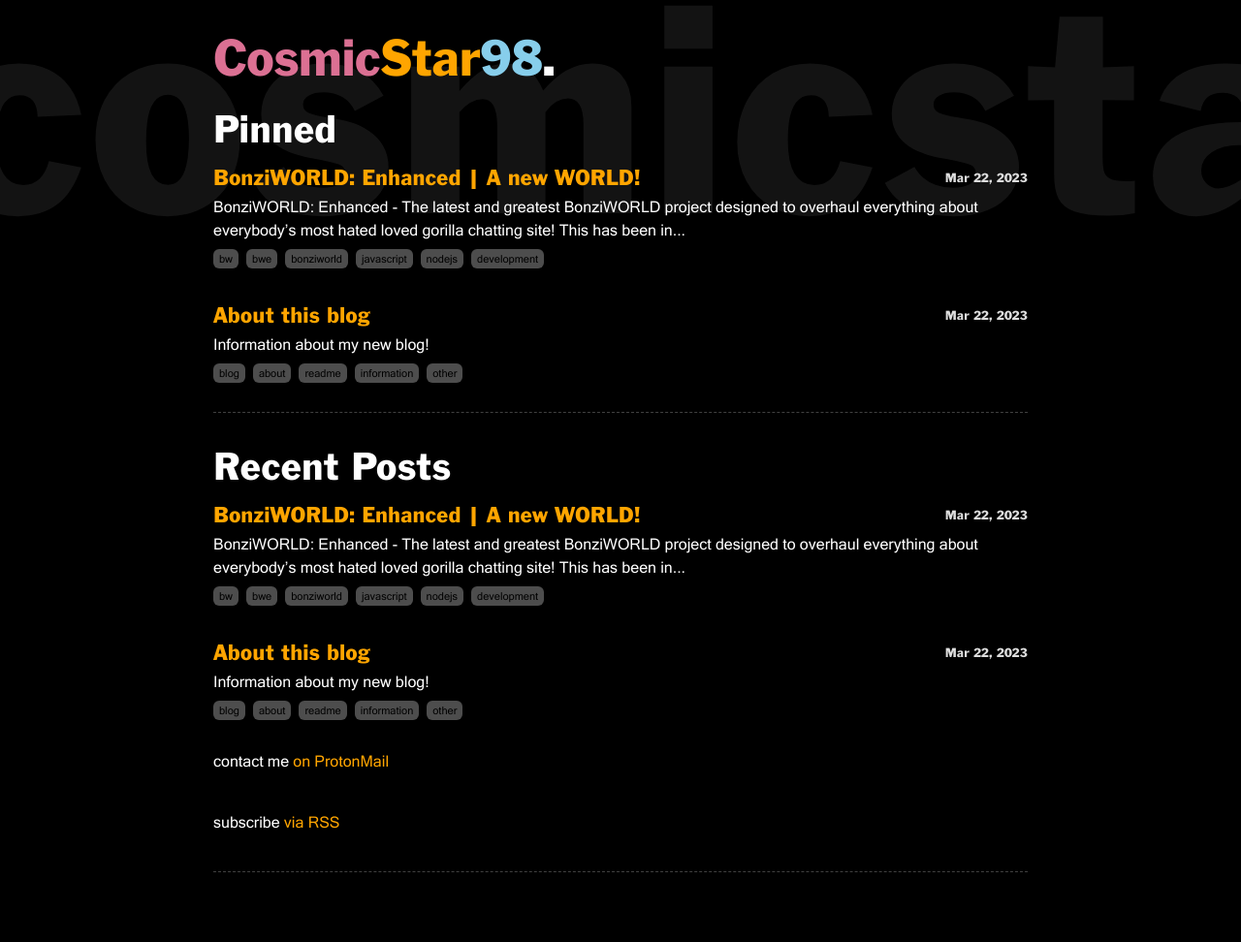
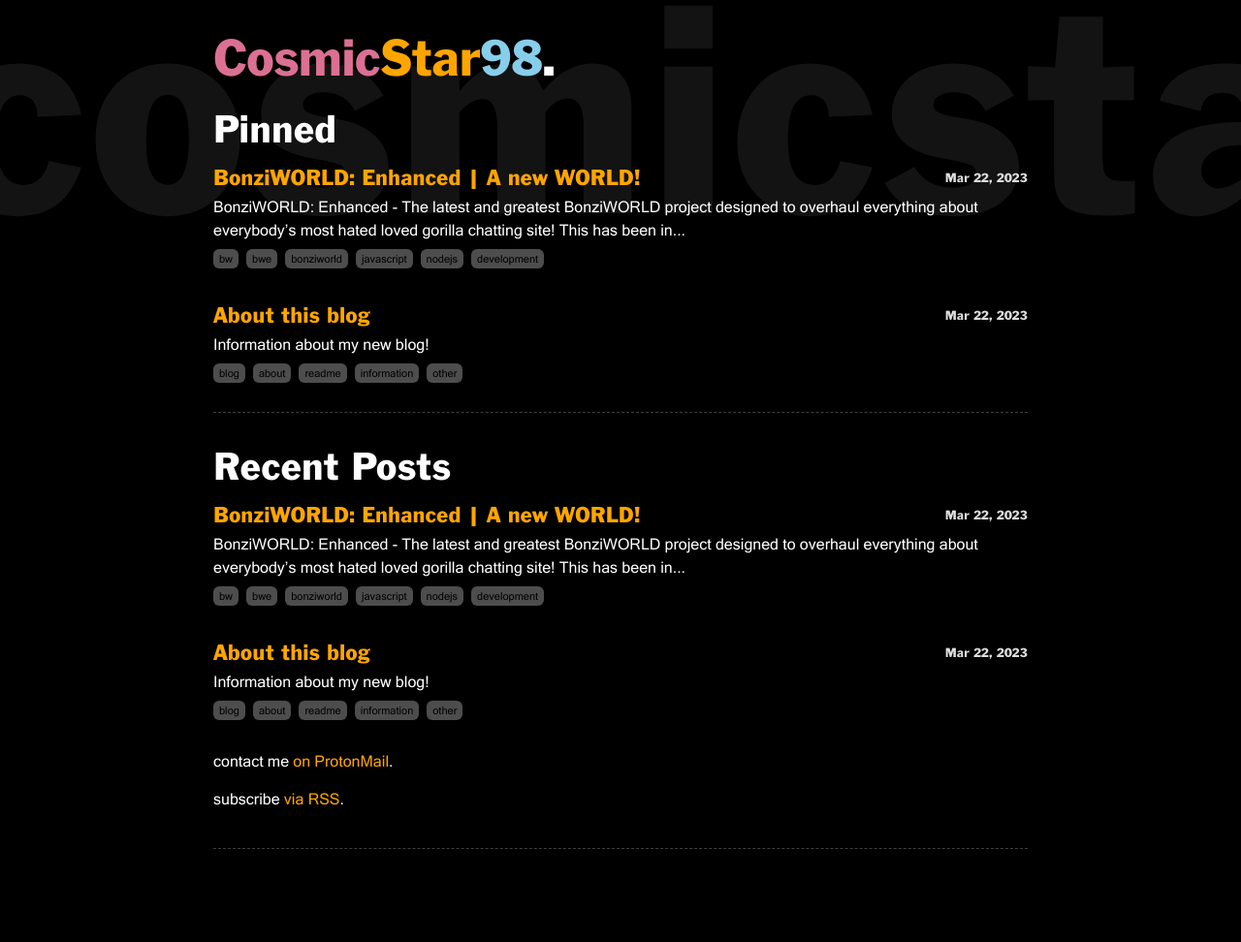
Before and after one commit to CosmicStar98/cosmicstar98.github.io, a Jekyll site: the page built from index.markdown, in a window 1280 px wide. Shown: the whole page at 97% size. Built offline with Jekyll 4.4.1, drawn with Linux system fonts in a browser that asks for light colours; Markdown is read by kramdown in place of the engine named in the settings; a script that is not in the unit is left out; after the commit the page ends 948 px from its top, so only the background shows below that.

Commit message:
Update home.html

```diff
--- a/_layouts/home.html
+++ b/_layouts/home.html
@@ -29,9 +29,8 @@ layout: default
       {%- endfor -%}
     </ul>
 
-    <p>contact me <a href="mailto:dev.cosmicstar98@protonmail.com" target="_blank" alt="Contact me on ProtonMail." title="Contact me on ProtonMail.">on ProtonMail</a></p>
-    <br>
-    <p class="rss-subscribe">subscribe <a href="{{ "/feed.xml" | relative_url }}">via RSS</a></p>
+    <p>contact me <a href="mailto:dev.cosmicstar98@protonmail.com" target="_blank" alt="Contact me on ProtonMail." title="Contact me on ProtonMail.">on ProtonMail</a>.</p>
+    <p class="rss-subscribe">subscribe <a href="{{ "/feed.xml" | relative_url }}" alt="Subscribe via RSS." title="Subscribe via RSS.">via RSS</a>.</p>
     <br>
   {%- endif -%}
 
```
